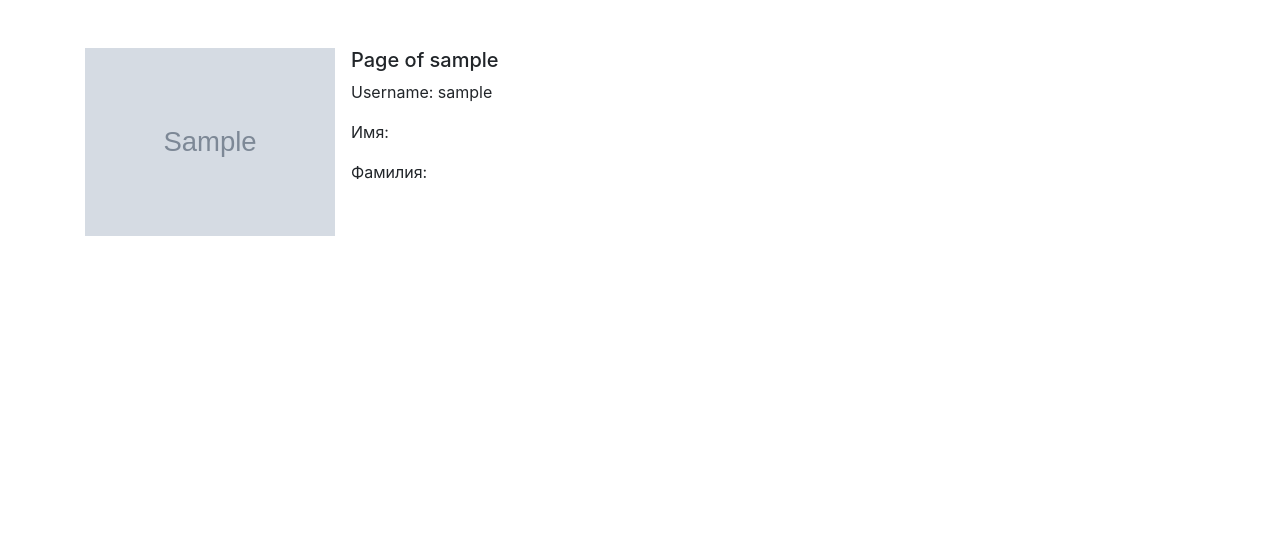
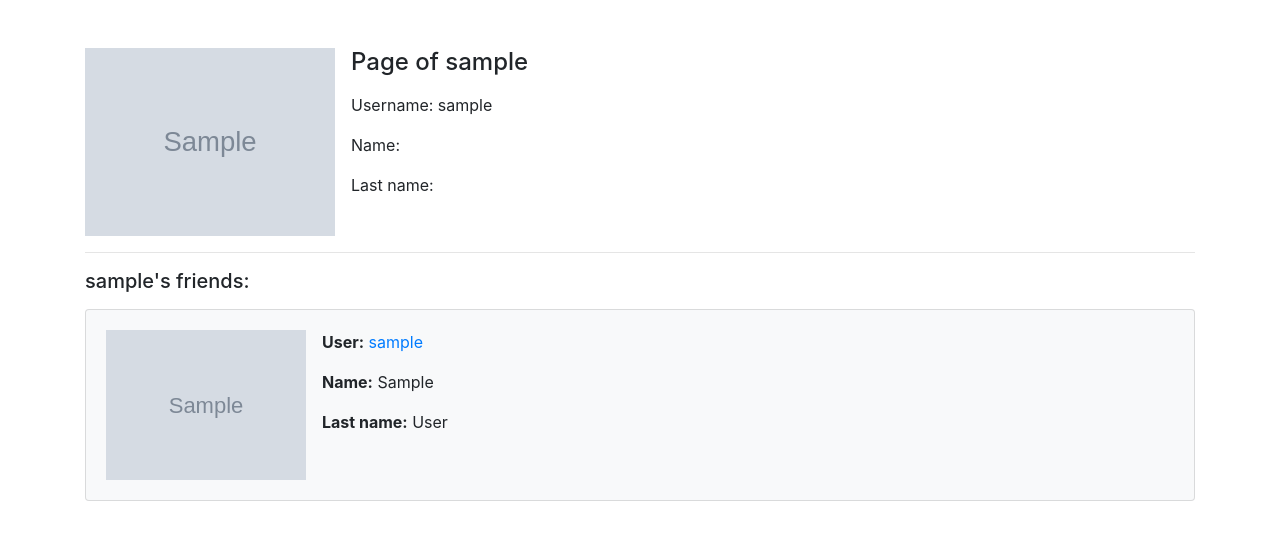
Before and after one commit to ihinion/exam-12, a Django app: page /accounts/1/ in a window 1280 px wide. Shown: the part 56-596 px from the top of the page. Run offline with Django 3.2, Linux system fonts and the light colour scheme; tables that the repository leaves empty hold one stand-in row (values such as "Sample post"); grey boxes marked "Sample" are stand-in pictures; some libraries are stand-ins or nearby versions.

Commit message:
Добавлены кнопки на удаление/добавление друзей, вывод списка друзей пользователя на странице детального просмотра пользователя

```diff
--- a/source/accounts/templates/partial/user_card.html
+++ b/source/accounts/templates/partial/user_card.html
@@ -14,8 +14,8 @@
             <p><b>Last name:</b> {{ user_obj.last_name }}<br>
             {% if user.is_authenticated and user != user_obj %}
                 {% with user_obj|is_friend:user as is_friend %}
-                    <a class="{% if is_friend %}hidden{% endif %} add-friend btn btn-success btn-sm" href="{% url 'api:addfriend' user_obj.pk %}">Add friend</a>
-                    <a class="{% if not is_friend %}hidden{% endif %} un-friend btn btn-success btn-sm" href="{% url 'api:unfriend' user_obj.pk %}">Unfriend</a>
+                    <a class="{% if is_friend %}hidden{% endif %} add-friend btn btn-success btn-sm mt-3" href="{% url 'api:addfriend' user_obj.pk %}">Add friend</a>
+                    <a class="{% if not is_friend %}hidden{% endif %} un-friend btn btn-success btn-sm mt-3" href="{% url 'api:unfriend' user_obj.pk %}">Unfriend</a>
                 {% endwith %}
             {% endif %}
         </div>
--- a/source/accounts/templates/user_detail.html
+++ b/source/accounts/templates/user_detail.html
@@ -1,5 +1,6 @@
 {% extends 'base.html' %}
-{% load staticfiles %}
+{% load static %}
+{% load friends %}
 {% block title %}User page{% endblock %}
 
 {% block nav %}
@@ -21,10 +22,28 @@
             <img src="{% static 'no_avatar.jpg' %}" class="align-self-start mr-3" width="250" height="auto" alt="user picture">
         {% endif %}
         <div class="media-body">
-        <h5 class="mt-0">Page of {{ user_obj.get_first_name|default:user_obj.username }}</h5>
+        <h4 class="mt-0 mb-3">Page of {{ user_obj.get_first_name|default:user_obj.username }}</h4>
         <p>Username: {{ user_obj.username }}</p>
-        <p>Имя: </p>
-        <p>Фамилия: </p>
+        <p>Name: </p>
+        <p>Last name: </p>
+        {% if user.is_authenticated and user != user_obj %}
+            {% with user_obj|is_friend:user as is_friend %}
+                <a class="{% if is_friend %}hidden{% endif %} add-friend btn btn-success btn-sm mt-3" href="{% url 'api:addfriend' user_obj.pk %}">Add friend</a>
+                <a class="{% if not is_friend %}hidden{% endif %} un-friend btn btn-success btn-sm mt-3" href="{% url 'api:unfriend' user_obj.pk %}">Unfriend</a>
+            {% endwith %}
+        {% endif %}
         </div>
     </div>
+    <hr>
+    <h5 class="my-3">{{ user_obj.username }}'s friends:</h5>
+    {% if user_obj.friends.all %}
+        {% for friend in user_obj.friends.all %}
+            {% include 'partial/user_card.html' with user_obj=friend.target_user %}
+        {% endfor %}
+        {% else %}
+        <p>This user has no friends yet :/</p>
+    {% endif %}
 {% endblock %}
+{% block scripts %}
+    <script src="{% static 'js/friends.js' %}"></script>
+{% endblock %}
--- a/source/webapp/static/js/friends.js
+++ b/source/webapp/static/js/friends.js
@@ -12,9 +12,8 @@ async function onAddFriend(event) {
         console.log(error)
     }
     addFriendBtn.classList.add('hidden');
-    console.log('hidden')
-    const unFriendBtn = addFriendBtn.parentElement.getElementsByClassName('un-friend')[0];
-    console.log('no class')
+    const unFriendBtn = addFriendBtn.parentElement
+        .getElementsByClassName('un-friend')[0];
     unFriendBtn.classList.remove('hidden');
 }
 
```
